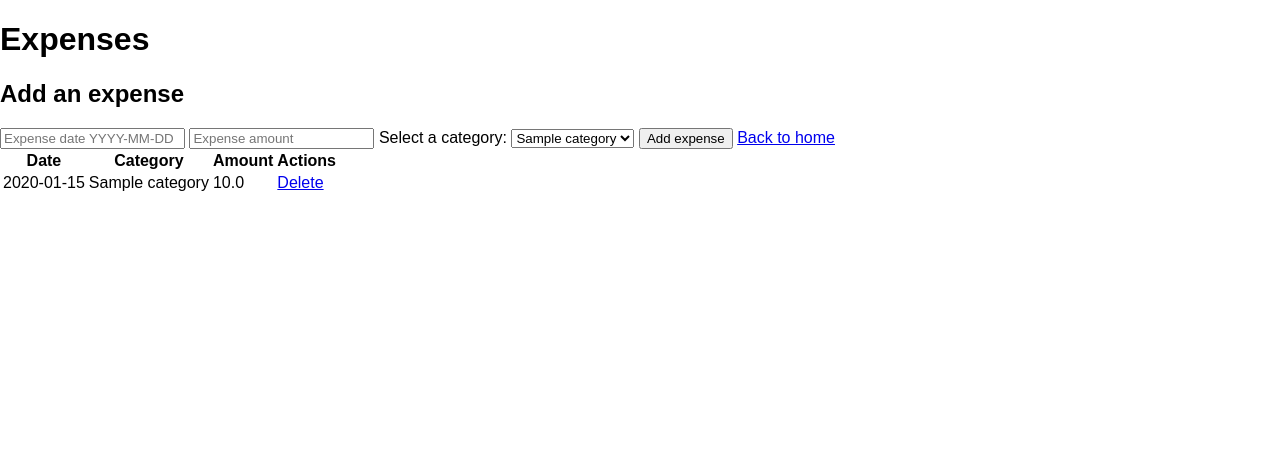
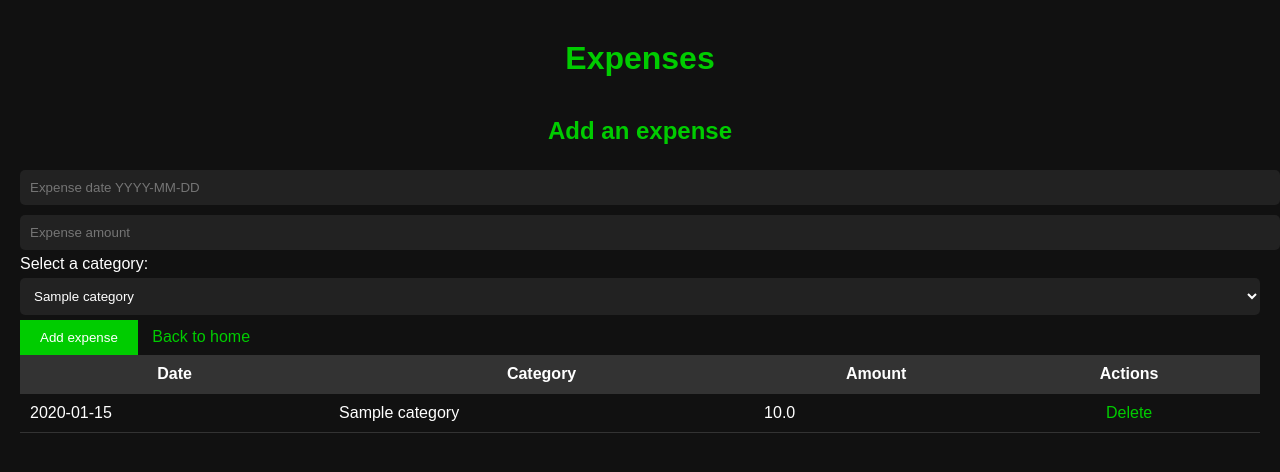
Before and after one commit to SirNicholas1st/budget_app, a Flask app: page /view_expenses in a window 1280 px wide. Shown: the top 472 px of the page. Run offline with Flask 3, Linux system fonts and the light colour scheme; tables that the repository leaves empty hold one stand-in row (values such as "Sample post"); some libraries are stand-ins or nearby versions.

Commit message:
css updated

```diff
--- a/static/css/main.css
+++ b/static/css/main.css
@@ -1,4 +1,75 @@
+/* Reset some default styles */
+body, html, h1, h2, p {
+    margin: 0;
+    padding: 0;
+}
+
+/* Set background and text colors for dark mode */
 body {
-    margin: 0;
-    font-family: Arial;
+    background-color: #111111;
+    color: #ffffff;
+    font-family: Arial, sans-serif;
 }
+
+/* Header styles */
+h1, h2 {
+    color: #00cc00;
+    text-align: center;
+    padding: 20px;
+}
+
+/* Link styles */
+a {
+    color: #00cc00;
+    text-decoration: none;
+    margin: 0 10px;
+}
+
+/* Container styles */
+.categories {
+    padding: 20px;
+}
+
+/* Form styles */
+form {
+    margin-bottom: 20px;
+}
+
+input[type="text"], select {
+    width: 100%;
+    padding: 10px;
+    margin: 5px 0;
+    border: none;
+    border-radius: 5px;
+    background-color: #222222;
+    color: #ffffff;
+}
+
+input[type="submit"] {
+    background-color: #00cc00;
+    color: #ffffff;
+    border: none;
+    padding: 10px 20px;
+    cursor: pointer;
+}
+
+/* Table styles */
+table {
+    width: 100%;
+    border-collapse: collapse;
+}
+
+th, td {
+    padding: 10px;
+    border-bottom: 1px solid #333333;
+}
+
+/* Highlight the first row */
+tr:first-child {
+    background-color: #333333;
+}
+
+/* Actions column styles */
+td:last-child {
+    text-align: center;
+}
```
